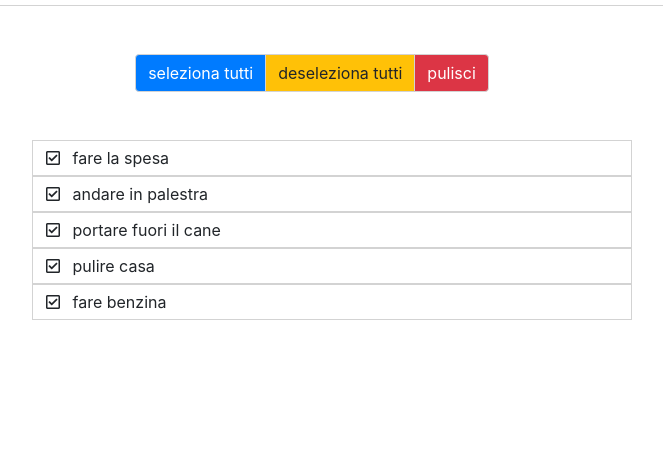
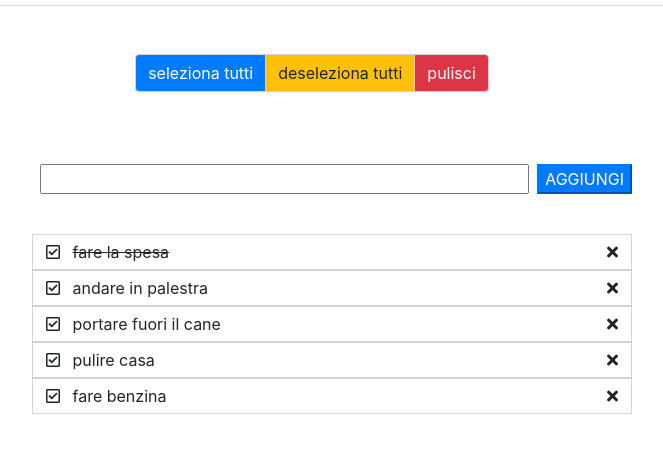
Before and after one commit to Adner16/vue-todolist, a plain HTML site: page index.html in a window 1280 px wide. Shown: the part 51-504 px from the top of the page, without its empty margins (328-991 px from the left). Drawn offline with nearby package versions, Linux system fonts and the light colour scheme.

Commit message:
added script

```diff
--- a/css/style.css
+++ b/css/style.css
@@ -13,3 +13,11 @@ li{
     list-style-type: none;
     padding: 5px;
 }
+
+.linethrough{
+    text-decoration: line-through;
+}
+
+input{
+    width: 500px;
+}
--- a/index.html
+++ b/index.html
@@ -23,11 +23,18 @@
                 <button type="button" class="btn btn-danger">pulisci</button>
               </div>
             </div>
+            <div class="d-flex my-3">
+                <input type="text" class="ml-5 mr-2 my-4">
+                <button v-mo @click='addItem' class="btn-primary d-flex align-self-center">AGGIUNGI</button>
+            </div>
             <div class="ul-container">
                 <ul>
-                    <li v-for='(item, index) in todo' class="">
-                        <span><i class="mx-2 far fa-check-square"></i>
-                        </span> {{item.text}}
+                    <li v-for='(item, index) in todo' class="d-flex justify-content-between">
+                        <div>
+                            <span><i class="mx-2 far fa-check-square"></i>
+                            </span> <span :class="{linethrough: item.done}">{{item.text}}</span>
+                        </div>
+                        <span><i @click='deleteItem(index)' class="fas fa-times mx-2"></i></span>
                     </li>
                 </ul>
             </div>
--- a/js/script.js
+++ b/js/script.js
@@ -6,11 +6,17 @@ const app = new Vue({
     el: '#root',
     data: {
         todo: [
-            {text: 'fare la spesa', done: false},
+            {text: 'fare la spesa', done: true},
             {text: 'andare in palestra', done: false},
             {text: 'portare fuori il cane', done: false},
             {text: 'pulire casa', done: false},
             {text: 'fare benzina', done: false},
         ]
+    },
+    methods:{
+       deleteItem(index){
+           this.todo.splice(index,1);
+        },
+        addItem(){}
     }
 })
```
